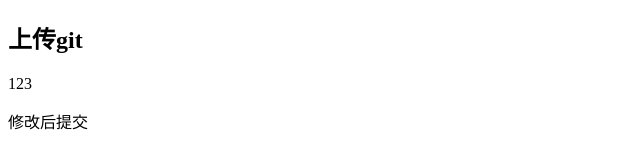
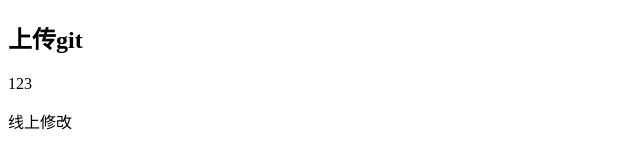
Before and after one commit to chengsong127/learn, a plain HTML site: page index.html in a window 1280 px wide. Shown: the full height of the page, 0-640 px from the left. Drawn offline with Linux system fonts and the light colour scheme.

Commit message:
Update index.html

```diff
--- a/index.html
+++ b/index.html
@@ -11,7 +11,8 @@
 <body>
     <h2>上传git</h2>
     <p>123</p>
-    <p>修改后提交</p>
+<!--     <p>修改后提交</p> -->
+    线上修改
 </body>
 
 </html>
```
